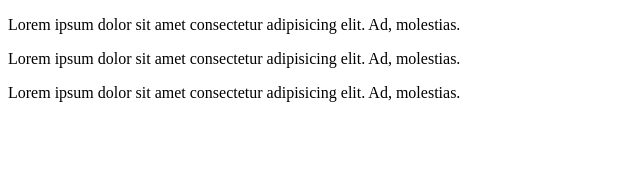
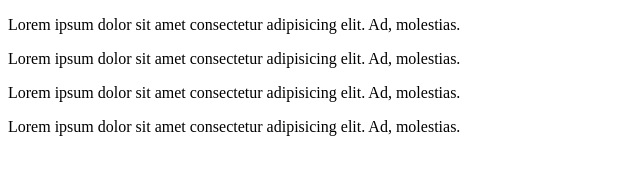
Before and after one commit to ByFroz66/GITHUB-ARCHIV, a plain HTML site: page index.html in a window 1280 px wide. Shown: the whole page, without its empty margins (0-640 px from the left). Drawn offline with Linux system fonts and the light colour scheme.

Commit message:
Commit Inicial

```diff
--- a/index.html
+++ b/index.html
@@ -26,5 +26,11 @@
         <p>Lorem ipsum dolor sit amet consectetur adipisicing elit. Ad, molestias.</p>
     </div>
 </div>
+<!--DIV CONTENEDOR 1-->
+<div class="container">
+    <div class="row">
+        <p>Lorem ipsum dolor sit amet consectetur adipisicing elit. Ad, molestias.</p>
+    </div>
+</div>
 </body>
 </html>
```
